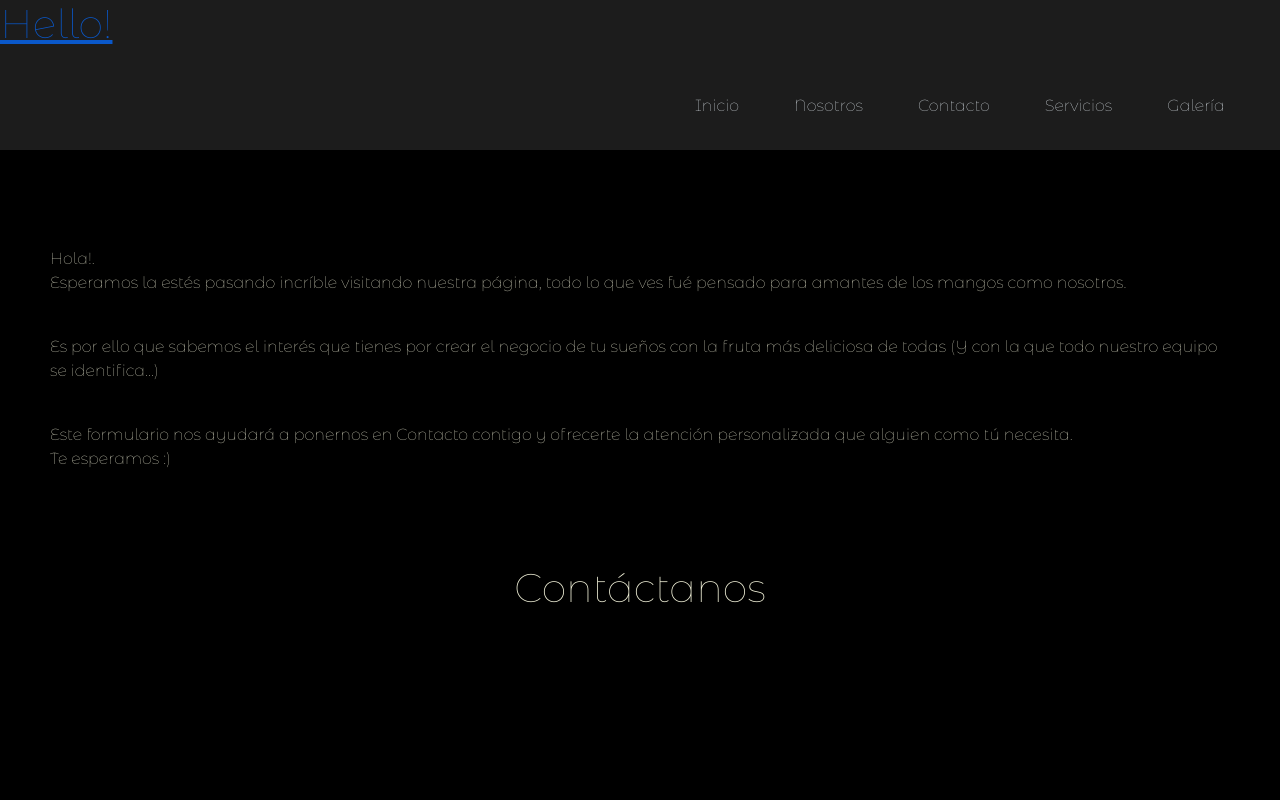
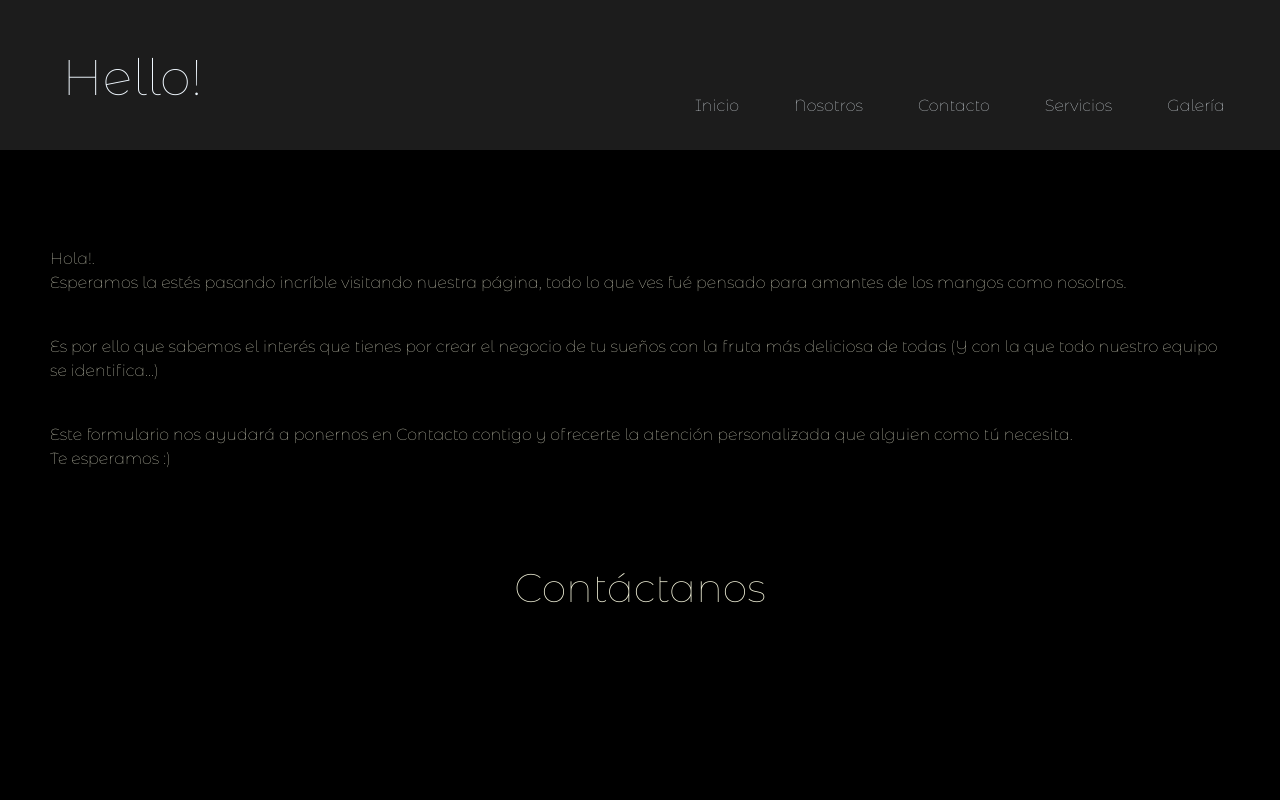
Before and after one commit to Valdortiz/MangoWebsite, a website: page Pages/Contacto.html in a window 1280 px wide. Shown: the top 800 px of the page. Drawn offline with nearby package versions, Linux system fonts and the light colour scheme.

Commit message:
Se corrigen errores mínimos

```diff
--- a/Pages/Contacto.html
+++ b/Pages/Contacto.html
@@ -16,7 +16,7 @@
 
 <body class="cont">
     <header class="header">
-        <a href="../index.html">
+        <a href="../index.html" class="header__h1">
             <h1 class="title__header">Hello!</h1>
         </a>
         <nav class="header__nav">
--- a/package.json
+++ b/package.json
@@ -1,7 +1,7 @@
 {
   "name": "mirepo",
   "version": "1.0.0",
-  "description": "",
+  "description": "Esta es mi primera página, la temática fué sobre mi fruta favorita ya que quería probar un poco mi creatividad en un tema diferente",
   "main": "index.js",
   "scripts": {
     "test": "echo \"Error: no test specified\" && exit 1",
```
